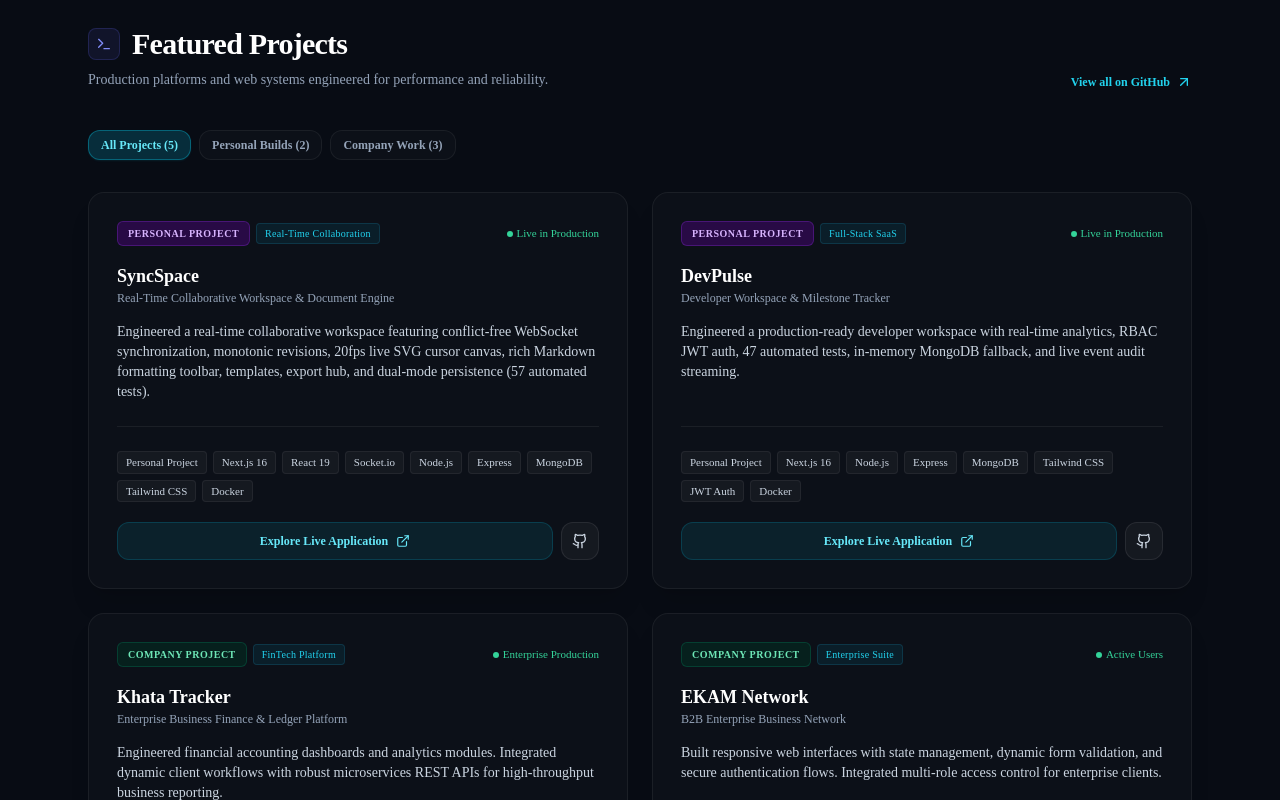
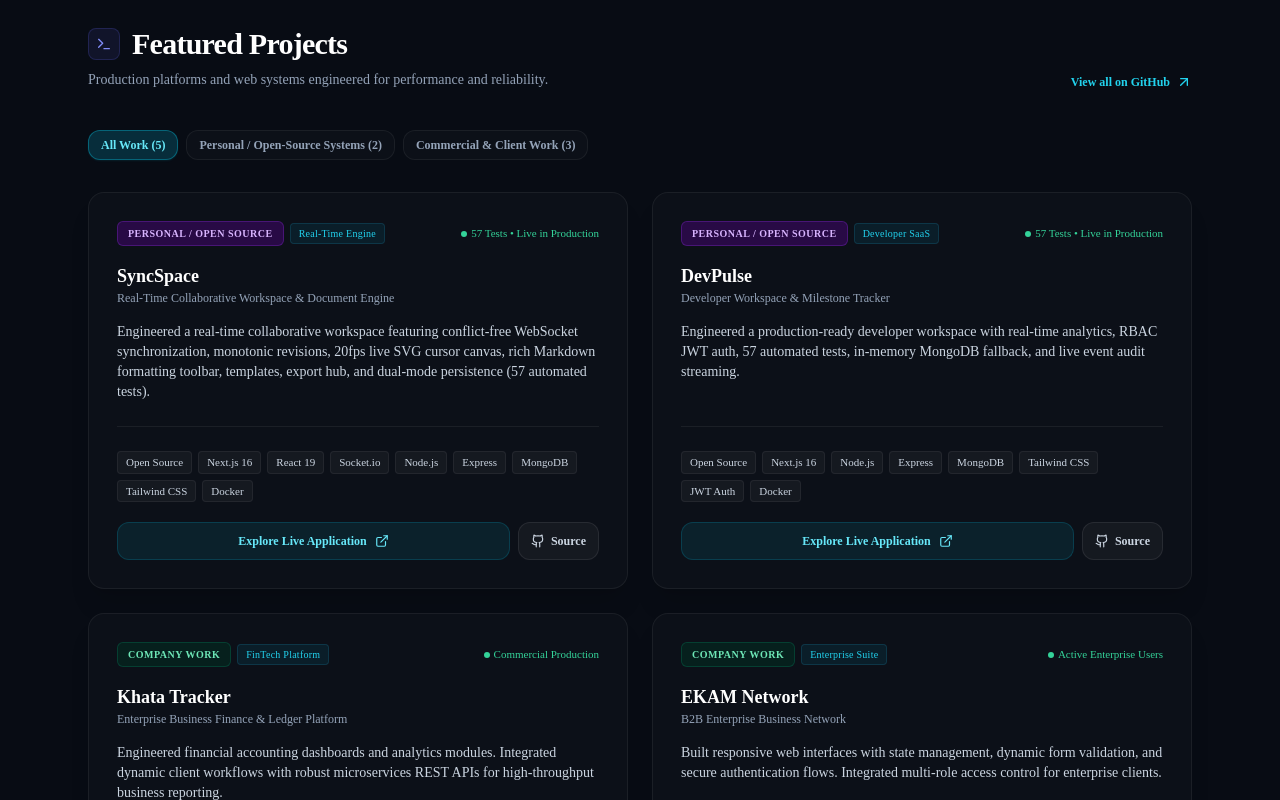
Before and after one commit to Jeevan-a10/portfolio, a Next.js app: page / in a window 1280 px wide. Shown: the part 2040-2840 px from the top of the page. Built offline with nearby package versions, Linux system fonts and the light colour scheme.

Commit message:
feat: polish portfolio project tags, source code action buttons, and senior engineering badges

```diff
--- a/app/page.tsx
+++ b/app/page.tsx
@@ -43,57 +43,57 @@ export default function Home() {
       subtitle: "Real-Time Collaborative Workspace & Document Engine",
       description:
         "Engineered a real-time collaborative workspace featuring conflict-free WebSocket synchronization, monotonic revisions, 20fps live SVG cursor canvas, rich Markdown formatting toolbar, templates, export hub, and dual-mode persistence (57 automated tests).",
-      tags: ["Personal Project", "Next.js 16", "React 19", "Socket.io", "Node.js", "Express", "MongoDB", "Tailwind CSS", "Docker"],
+      tags: ["Open Source", "Next.js 16", "React 19", "Socket.io", "Node.js", "Express", "MongoDB", "Tailwind CSS", "Docker"],
       liveUrl: "https://syncspace-dashboard.vercel.app",
       githubUrl: "https://github.com/Jeevan-a10/syncspace-dashboard",
-      projectType: "Personal Project",
-      category: "Real-Time Collaboration",
-      metric: "Live in Production",
+      projectType: "Personal / Open Source",
+      category: "Real-Time Engine",
+      metric: "57 Tests • Live in Production",
     },
     {
       title: "DevPulse",
       subtitle: "Developer Workspace & Milestone Tracker",
       description:
-        "Engineered a production-ready developer workspace with real-time analytics, RBAC JWT auth, 47 automated tests, in-memory MongoDB fallback, and live event audit streaming.",
-      tags: ["Personal Project", "Next.js 16", "Node.js", "Express", "MongoDB", "Tailwind CSS", "JWT Auth", "Docker"],
+        "Engineered a production-ready developer workspace with real-time analytics, RBAC JWT auth, 57 automated tests, in-memory MongoDB fallback, and live event audit streaming.",
+      tags: ["Open Source", "Next.js 16", "Node.js", "Express", "MongoDB", "Tailwind CSS", "JWT Auth", "Docker"],
       liveUrl: "https://devpulse-dashboard-pi.vercel.app/login",
       githubUrl: "https://github.com/Jeevan-a10/devpulse-dashboard",
-      projectType: "Personal Project",
-      category: "Full-Stack SaaS",
-      metric: "Live in Production",
+      projectType: "Personal / Open Source",
+      category: "Developer SaaS",
+      metric: "57 Tests • Live in Production",
     },
     {
       title: "Khata Tracker",
       subtitle: "Enterprise Business Finance & Ledger Platform",
       description:
         "Engineered financial accounting dashboards and analytics modules. Integrated dynamic client workflows with robust microservices REST APIs for high-throughput business reporting.",
-      tags: ["Company Project", "React.js", "Spring Boot", "Microservices", "REST APIs", "PostgreSQL"],
+      tags: ["Company Work", "React.js", "Spring Boot", "Microservices", "REST APIs", "PostgreSQL"],
       liveUrl: "https://khatatracker.com/",
-      projectType: "Company Project",
+      projectType: "Company Work",
       category: "FinTech Platform",
-      metric: "Enterprise Production",
+      metric: "Commercial Production",
     },
     {
       title: "EKAM Network",
       subtitle: "B2B Enterprise Business Network",
       description:
         "Built responsive web interfaces with state management, dynamic form validation, and secure authentication flows. Integrated multi-role access control for enterprise clients.",
-      tags: ["Company Project", "React.js", "Node.js", "REST APIs", "State Management", "Tailwind CSS"],
+      tags: ["Company Work", "React.js", "Node.js", "REST APIs", "State Management", "Tailwind CSS"],
       liveUrl: "https://www.ekamnetwork.com/login",
-      projectType: "Company Project",
+      projectType: "Company Work",
       category: "Enterprise Suite",
-      metric: "Active Users",
+      metric: "Active Enterprise Users",
     },
     {
       title: "Hotel Srisaila's Nest",
       subtitle: "Hospitality & Room Booking Platform",
       description:
         "Developed a mobile-optimized hotel website featuring interactive room galleries, real-time enquiry workflows, and streamlined reservation inquiries.",
-      tags: ["Company Project", "React.js", "JavaScript (ES6+)", "Responsive UI", "Booking APIs"],
+      tags: ["Client Project", "React.js", "JavaScript (ES6+)", "Responsive UI", "Booking APIs"],
       liveUrl: "https://www.hotelsrisailasnest.com/",
-      projectType: "Company Project",
+      projectType: "Company Work",
       category: "Hospitality Web",
-      metric: "Live & Responsive",
+      metric: "Client Production",
     },
   ];
 
@@ -561,7 +561,7 @@ export default function Home() {
                   : "text-slate-400 hover:text-white bg-white/[0.02] hover:bg-white/[0.05] border border-white/[0.06]"
               }`}
             >
-              All Projects ({projects.length})
+              All Work ({projects.length})
             </button>
             <button
               onClick={() => setProjectFilter("personal")}
@@ -571,7 +571,7 @@ export default function Home() {
                   : "text-slate-400 hover:text-white bg-white/[0.02] hover:bg-white/[0.05] border border-white/[0.06]"
               }`}
             >
-              Personal Builds ({projects.filter((p) => p.projectType === "Personal Project").length})
+              Personal / Open-Source Systems ({projects.filter((p) => p.projectType === "Personal / Open Source").length})
             </button>
             <button
               onClick={() => setProjectFilter("company")}
@@ -581,15 +581,15 @@ export default function Home() {
                   : "text-slate-400 hover:text-white bg-white/[0.02] hover:bg-white/[0.05] border border-white/[0.06]"
               }`}
             >
-              Company Work ({projects.filter((p) => p.projectType === "Company Project").length})
+              Commercial &amp; Client Work ({projects.filter((p) => p.projectType === "Company Work").length})
             </button>
           </div>
 
           <div className="grid grid-cols-1 md:grid-cols-2 gap-6">
             {projects
               .filter((proj) => {
-                if (projectFilter === "personal") return proj.projectType === "Personal Project";
-                if (projectFilter === "company") return proj.projectType === "Company Project";
+                if (projectFilter === "personal") return proj.projectType === "Personal / Open Source";
+                if (projectFilter === "company") return proj.projectType === "Company Work";
                 return true;
               })
               .map((proj, idx) => (
@@ -602,7 +602,7 @@ export default function Home() {
                       <div className="flex flex-wrap items-center gap-1.5">
                         <span
                           className={`px-2.5 py-1 rounded-md text-[10px] font-bold tracking-wider uppercase border ${
-                            proj.projectType === "Personal Project"
+                            proj.projectType === "Personal / Open Source"
                               ? "bg-purple-950/60 text-purple-300 border-purple-800/50"
                               : "bg-emerald-950/60 text-emerald-300 border-emerald-800/50"
                           }`}
@@ -658,10 +658,11 @@ export default function Home() {
                           href={proj.githubUrl}
                           target="_blank"
                           rel="noreferrer"
-                        className="inline-flex items-center justify-center p-2.5 rounded-xl bg-white/[0.04] hover:bg-white/[0.08] text-slate-300 hover:text-white border border-white/[0.08] text-xs font-semibold transition-all duration-300"
+                          className="inline-flex items-center justify-center gap-1.5 py-2.5 px-3 rounded-xl bg-white/[0.04] hover:bg-white/[0.08] text-slate-300 hover:text-white border border-white/[0.08] text-xs font-semibold transition-all duration-300"
                           title="View Source on GitHub"
                         >
-                        <Github className="w-4 h-4" />
+                          <Github className="w-3.5 h-3.5" />
+                          <span className="hidden sm:inline">Source</span>
                         </a>
                       )}
                     </div>
```
Lines whose indentation alone changed are shown as unchanged.
